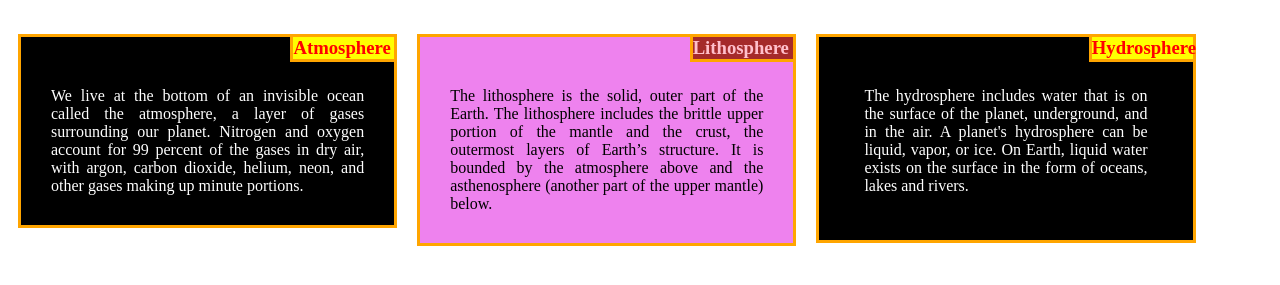
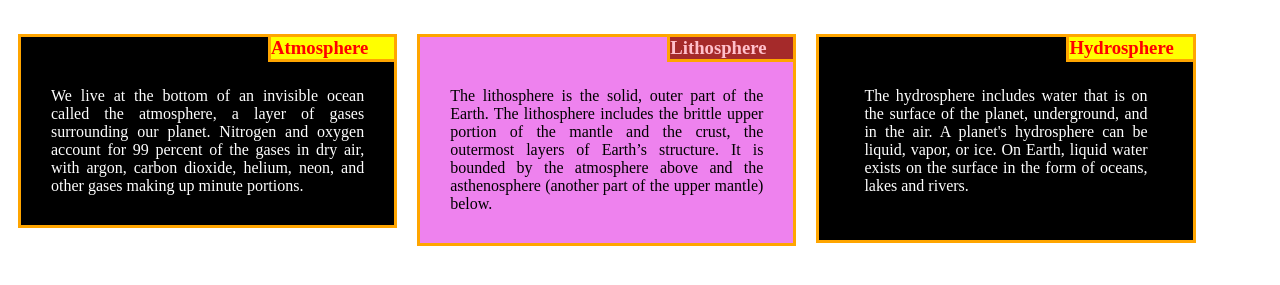
Before and after one commit to ritumenon/HTML-CSS-JAVASCRIPT, a plain HTML site: page MODULE_2/index.html in a window 1280 px wide. Shown: the part 77-362 px from the top of the page. Drawn offline with Linux system fonts and the light colour scheme.

Commit message:
Update asgn2.css

```diff
--- a/MODULE_2/css/asgn2.css
+++ b/MODULE_2/css/asgn2.css
@@ -35,7 +35,7 @@
 	margin-top: 0;
 	float: right;
 	border:black;
-	width:27%;
+	width:33%;
 
 
 }
```
